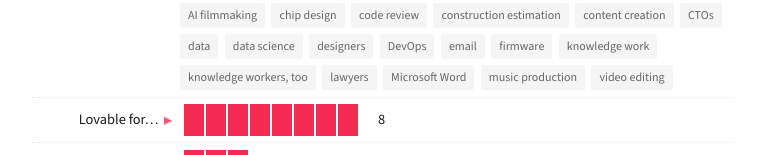
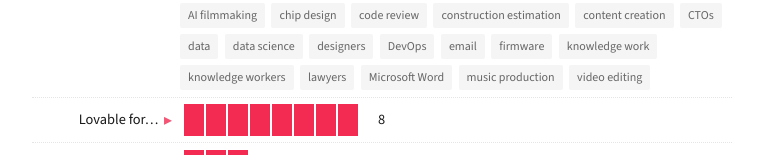
Before and after one commit to shane-theinfo/cursor-chart, a plain HTML site: page index.html in a window 1280 px wide. Shown: the part 169-324 px from the top of the page, without its empty margins (258-1021 px from the left). Drawn offline with nearby package versions, Linux system fonts and the light colour scheme.

Commit message:
Update data array in index.html

```diff
--- a/index.html
+++ b/index.html
@@ -231,7 +231,7 @@
 
     <script>
         const data = [
-            { company: "Cursor for…", count: 18, references: ["AI filmmaking", "chip design", "code review", "construction estimation", "content creation", "CTOs", "data", "data science", "designers", "DevOps", "email", "firmware", "knowledge work", "knowledge workers, too", "lawyers", "Microsoft Word", "music production", "video editing"] },
+            { company: "Cursor for…", count: 18, references: ["AI filmmaking", "chip design", "code review", "construction estimation", "content creation", "CTOs", "data", "data science", "designers", "DevOps", "email", "firmware", "knowledge work", "knowledge workers", "lawyers", "Microsoft Word", "music production", "video editing"] },
             { company: "Lovable for…", count: 8, references: ["agents", "animated videos", "architecture", "Chrome plugins", "internal apps", "iPhone apps", "mobile apps", "mobile apps (again)"] },
             { company: "Vercel for…", count: 3, references: ["AI agents", "AI agents (again)", "GPUs"] },
             { company: "Rippling for…", count: 3, references: ["content creators", "deskless workers", "healthcare"] },
```
